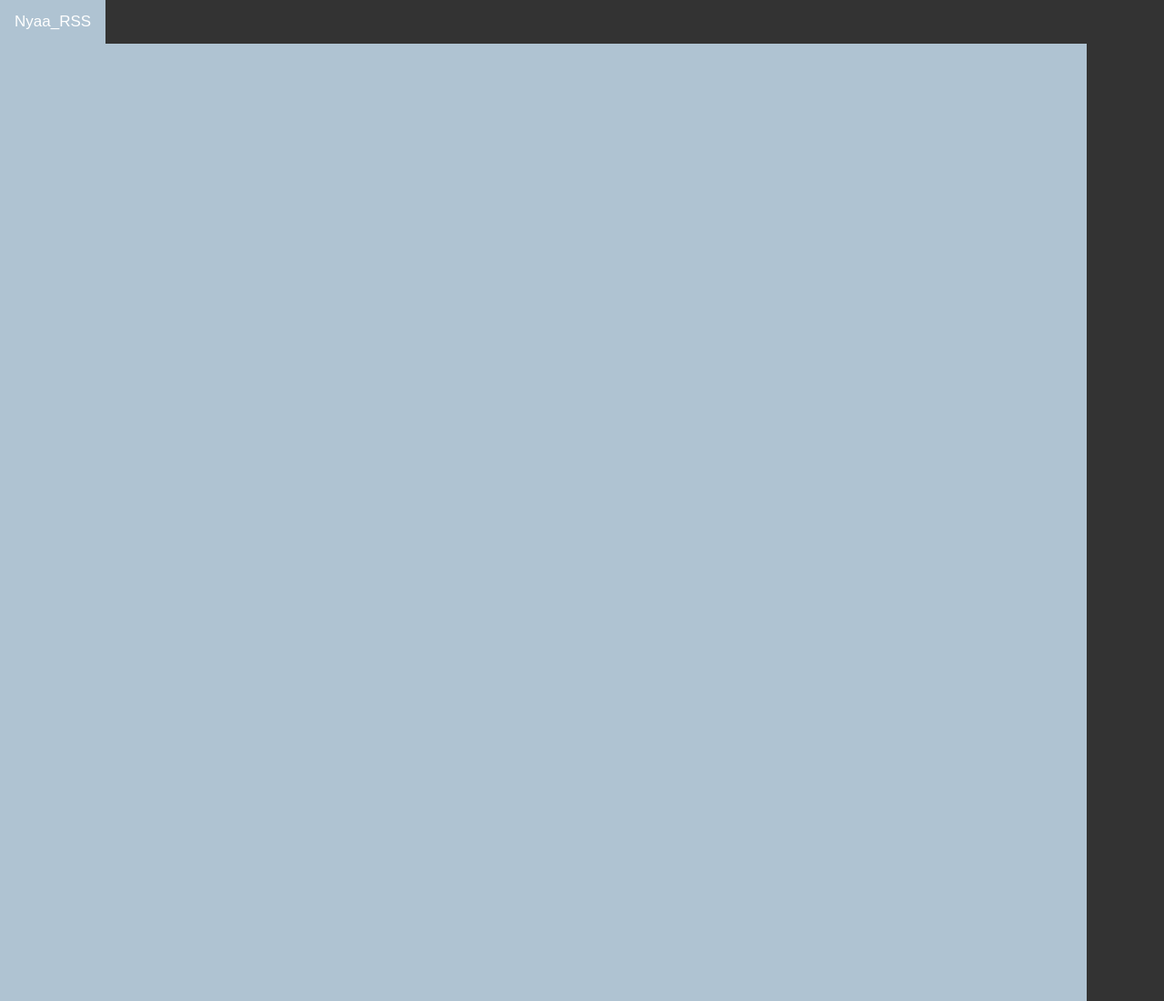
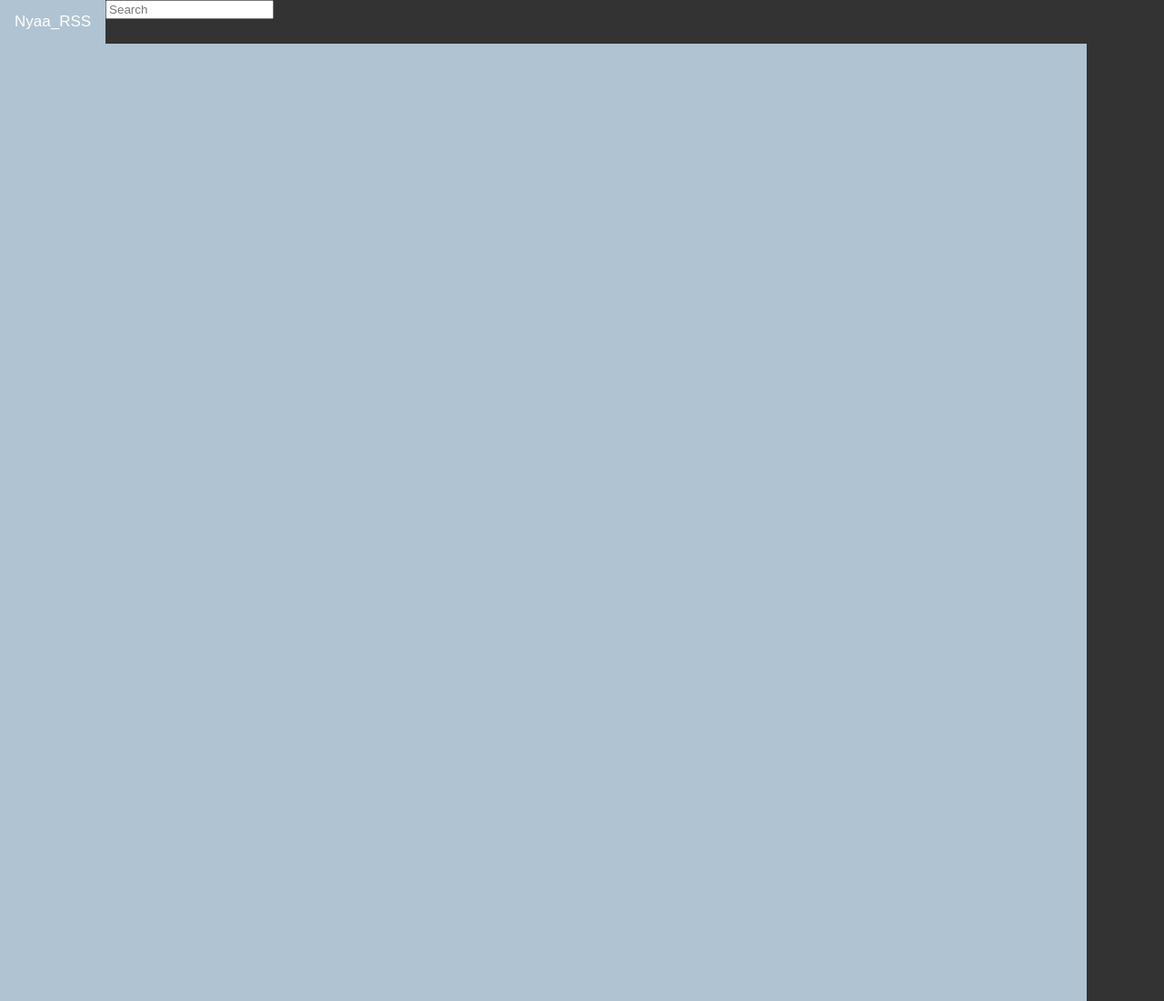
Before and after one commit to IModer/Nyaa_RSS, a plain HTML site: page nyaa_rss/index.html in a window 1280 px wide. Shown: the top 1100 px of the page at 91% size. Drawn offline with Linux system fonts and the light colour scheme.

Commit message:
Added Search

```diff
--- a/nyaa_rss/index.html
+++ b/nyaa_rss/index.html
@@ -8,6 +8,9 @@
 
   <div class="topnav">
     <a class="active">Nyaa_RSS</a>
+    <div class="topnav-right">
+      <input class="search" type="text" id="myInput" onkeyup="my_search()" placeholder="Search">
+     </div>
   </div>
 
   <div id="menu">
--- a/nyaa_rss/jsonparse.js
+++ b/nyaa_rss/jsonparse.js
@@ -55,3 +55,21 @@ function myparse() {
   xmlhttp.open("GET", "data.json", true);
   xmlhttp.send();
 }
+
+function my_search(){
+	var input, filter, entries, divs, e, i, txtValue;
+    input = document.getElementById("myInput");
+    filter = input.value.toUpperCase();
+    entries = document.getElementById("div1");
+    divs = entries.getElementsByClassName("entry");
+    for (i = 0; i < divs.length; i++) {
+        e = divs[i].getElementsByTagName("p")[0];
+		d = divs[i].getElementsByClassName("detail")[0];
+        txtValue = e.textContent || e.innerText;
+        if (txtValue.toUpperCase().indexOf(filter) > -1) {
+            divs[i].style.display = "";
+        } else {
+            divs[i].style.display = "none";
+        }
+    }
+}
```
